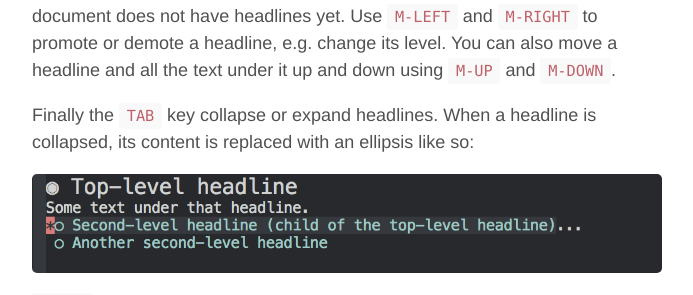
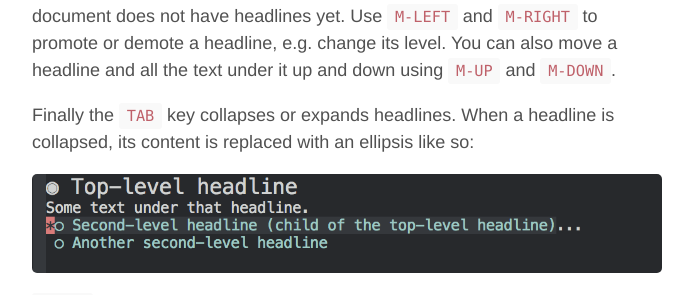
Before and after one commit to philippe-grenet/philippe-grenet.github.io, a Jekyll site: the page built from _posts/2015-07-03-org-mode-part-1.md, in a window 1280 px wide and 900 px high, scrolled down 1166 px. Shown: the part 155-450 px from the top of the window, without its empty margins (293-986 px from the left). Built offline with Jekyll 4.4.1, drawn with Linux system fonts in a browser that asks for light colours.

Commit message:
More typos

```diff
--- a/_posts/2015-07-03-org-mode-part-1.md
+++ b/_posts/2015-07-03-org-mode-part-1.md
@@ -52,7 +52,7 @@ the document does not have headlines yet. Use `M-LEFT` and `M-RIGHT` to promote
 or demote a headline, e.g. change its level. You can also move a headline and
 all the text under it up and down using `M-UP` and `M-DOWN`.
 
-Finally the `TAB` key collapse or expand headlines. When a headline is
+Finally the `TAB` key collapses or expands headlines. When a headline is
 collapsed, its content is replaced with an ellipsis like so:
 
 ![Org-mode2](/assets/org-mode2.png)
```
